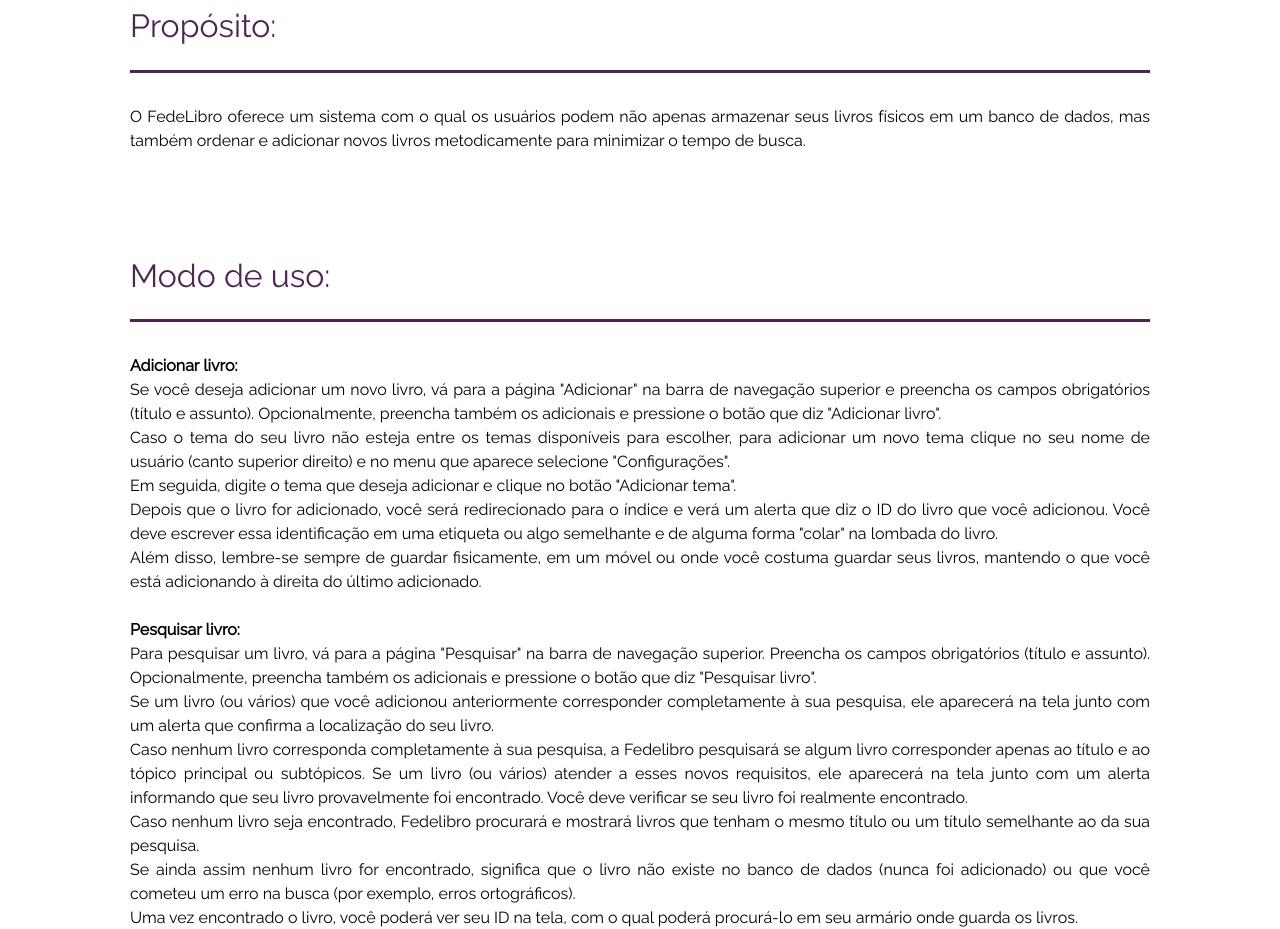
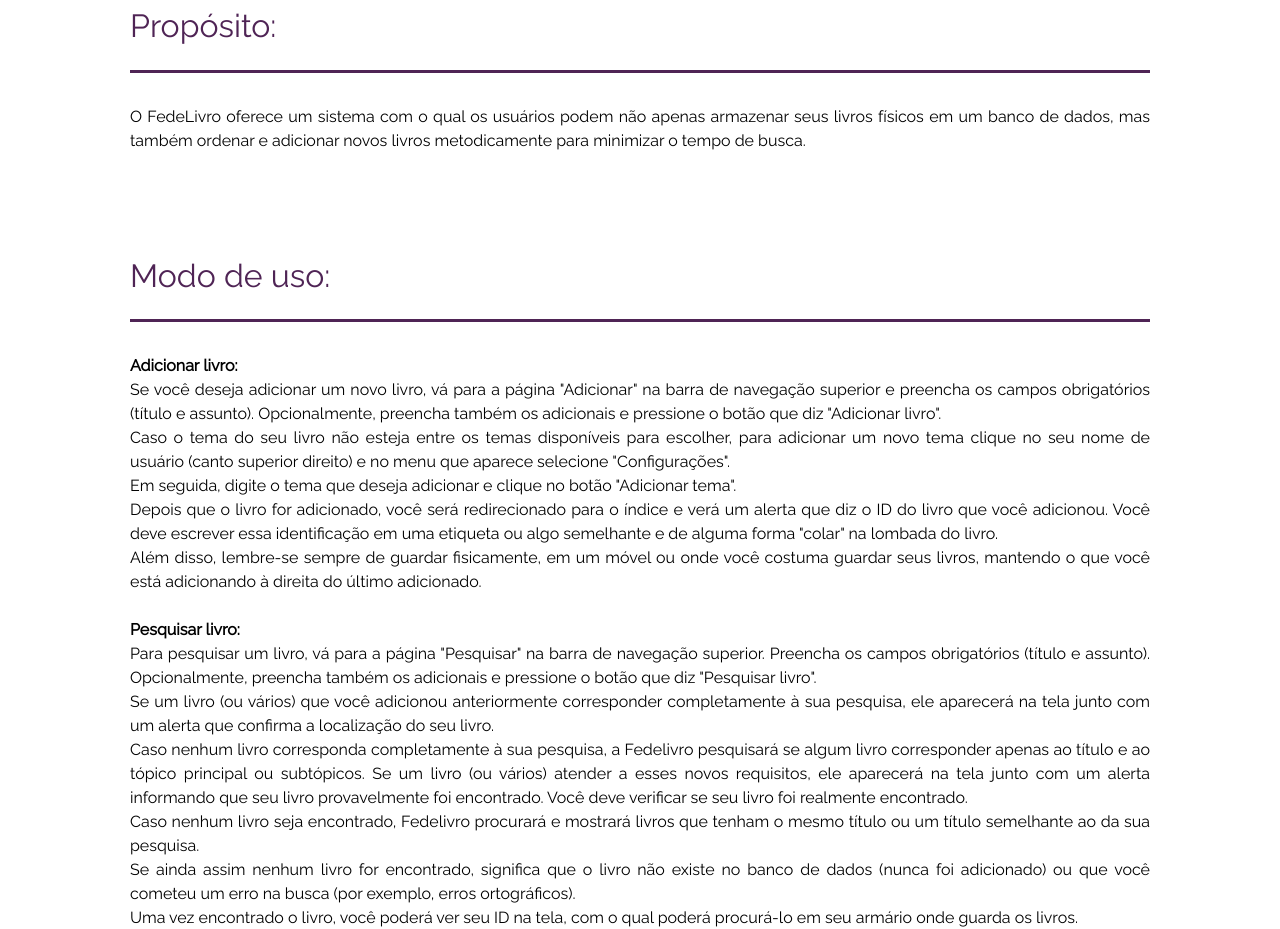
Before and after one commit to FedeLopez17/fedelibro, a Flask app: template templates/about-portuguese.html in a window 1280 px wide. Shown: the part 470-1399 px from the top of the page. Run offline with Flask 2, Linux system fonts and the light colour scheme; the template is opened without the code that fills it, so the values that code supplies are empty; some libraries are stand-ins or nearby versions.

Commit message:
Fixed some translations in portuguese

```diff
--- a/templates/about-english.html
+++ b/templates/about-english.html
@@ -23,7 +23,7 @@
         Initially, I had a hard time coming up with the idea because I wanted it to be something useful and not just a project to pass the course.
         Ideally, I wanted my final project to be something that would be of use even after CS50 was over.<br>
         This idea occurred to me one day when my mother was putting away some of her books in a bookshelf.
-        My mother is a primary school teacher and over the years she has accumulated a large amount of books,
+        My mother is a primary school teacher and over the years she has accumulated a large number of books,
         this is why every time she wants to look for a book it takes her a long time to find it.<br>
         I realized that, with all the tools <a class = "cs50" href = "https://cs50.harvard.edu/x/2022/"><b>CS50</b></a> has provided me with,
         I could do something to solve that problem. This web application is the result.
--- a/templates/about-portuguese.html
+++ b/templates/about-portuguese.html
@@ -30,7 +30,7 @@
     <div class = "container py-5 my-2 txt">
         <h2 class="title">Propósito:</h2><br><br>
         <p class = "text">
-            O FedeLibro oferece um sistema com o qual os usuários podem não apenas armazenar seus livros físicos em um banco de dados,
+            O FedeLivro oferece um sistema com o qual os usuários podem não apenas armazenar seus livros físicos em um banco de dados,
             mas também ordenar e adicionar novos livros metodicamente para minimizar o tempo de busca.
         </p>
     </div>
@@ -53,10 +53,10 @@
         Para pesquisar um livro, vá para a página "Pesquisar" na barra de navegação superior.
         Preencha os campos obrigatórios (título e assunto). Opcionalmente, preencha também os adicionais e pressione o botão que diz "Pesquisar livro".<br>
         Se um livro (ou vários) que você adicionou anteriormente corresponder completamente à sua pesquisa, ele aparecerá na tela junto com um alerta que confirma a localização do seu livro.<br>
-        Caso nenhum livro corresponda completamente à sua pesquisa, a Fedelibro pesquisará se algum livro corresponder apenas ao título e ao tópico principal ou subtópicos.
+        Caso nenhum livro corresponda completamente à sua pesquisa, a Fedelivro pesquisará se algum livro corresponder apenas ao título e ao tópico principal ou subtópicos.
         Se um livro (ou vários) atender a esses novos requisitos, ele aparecerá na tela junto com um alerta informando que seu livro provavelmente foi encontrado.
         Você deve verificar se seu livro foi realmente encontrado.<br>
-        Caso nenhum livro seja encontrado, Fedelibro procurará e mostrará livros que tenham o mesmo título ou um título semelhante ao da sua pesquisa.<br>
+        Caso nenhum livro seja encontrado, Fedelivro procurará e mostrará livros que tenham o mesmo título ou um título semelhante ao da sua pesquisa.<br>
         Se ainda assim nenhum livro for encontrado, significa que o livro não existe no banco de dados (nunca foi adicionado) ou que você cometeu um erro na busca (por exemplo, erros ortográficos).<br>
         Uma vez encontrado o livro, você poderá ver seu ID na tela, com o qual poderá procurá-lo em seu armário onde guarda os livros.
         <br><br>
@@ -69,7 +69,8 @@
         <b>Pesquisar no índice:</b><br>
         Se você quiser pesquisar um ou mais livros no índice, você pode, na página de índice (a primeira página que você vê após o login), classificar os livros na tabela de diferentes maneiras.<br>
         Por exemplo, se você quiser ver todos os livros de um autor específico, selecione "autor" no menu suspenso "Classificar por" e os livros serão agrupados por autor, em ordem alfabética.
-        Isto significa que se, por exemplo, pretender ver os livros escritos pela Ana e pelo Vicente (nomes fictícios), pode selecionar a ordenação por autor e verá os livros da Ana junto ao início da tabela, enquanto os do Vicente, devido à ordem alfabética, você os verá mais perto da parte inferior da tabela.
+        Isto significa que se, por exemplo, pretender ver os livros escritos pela Ana e pelo Vicente (nomes fictícios), pode selecionar a ordenação por autor e verá os livros da Ana junto ao início da tabela,
+        enquanto os do Vicente, devido à ordem alfabética, você os verá mais perto da parte inferior da tabela.
         <br><br>
 
         <b>Alterar senha:</b><br>
--- a/templates/settings-portuguese.html
+++ b/templates/settings-portuguese.html
@@ -112,7 +112,7 @@
         <form action ="/settings" method="post">
         <input type="text" placeholder="Pergunta" name="reset_question" autocomplete="off" autofocus id="reset_question" required><br>
         <input type="text" placeholder="Resposta" name="reset_answer" autocomplete="off" autofocus id="reset_answer" required><br>
-        <button class="btn" type="submit" style = "margin-top:1vh; width:100%">Adicionar pergunta secreta</button><br>
+        <button class="btn" type="submit" style = "margin-top:1vh; width:100%">Adicionar pergunta</button><br>
         </form>
     </div>
 </div>
```
